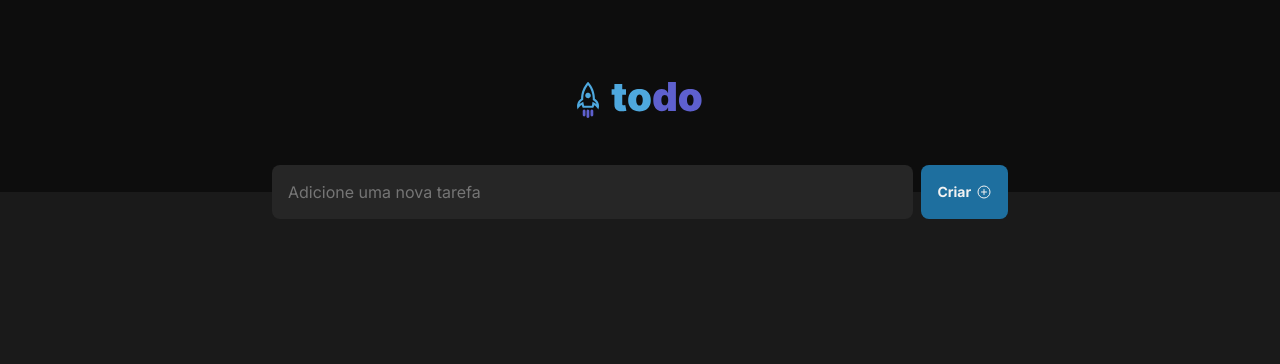
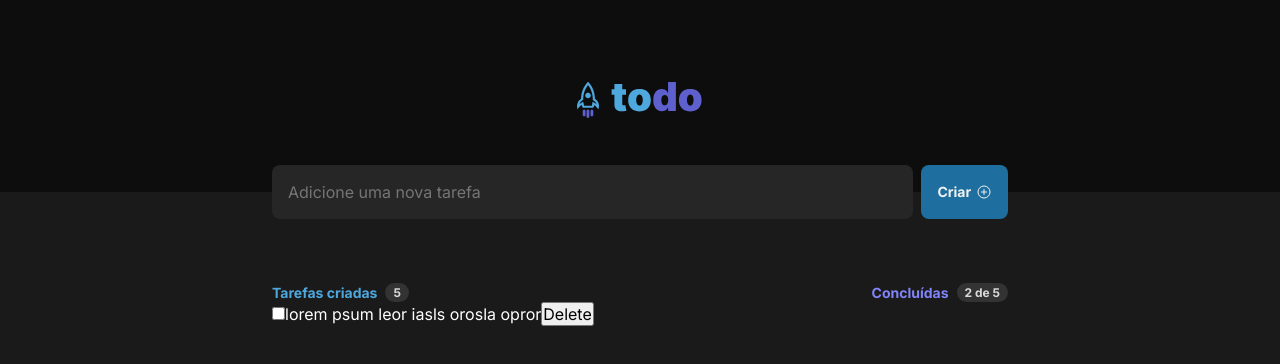
Before and after one commit to josileudo/ToDo, a React (Vite) app: page / in a window 1280 px wide. Shown: the top 364 px of the page. Built offline with nearby package versions, Linux system fonts and the light colour scheme.

Commit message:
:sparkles: feat: TaskProgress component created

```diff
--- a/src/App.module.css
+++ b/src/App.module.css
@@ -4,6 +4,12 @@
 
   display: flex;
   align-items: flex-start;
+  flex-direction: column;
+}
+
+.wrapper > article {
+  width: 100%;
+  margin-top: 4rem;
 }
 
 @media(max-width: 720px) {
--- a/src/App.tsx
+++ b/src/App.tsx
@@ -1,16 +1,31 @@
 import { Header } from './components/header';
-import { Task } from './components/task';
+import { NewTask } from './components/newTask';
 
 import styles from './App.module.css';
 import './global.css';
+import { TaskProgress } from './components/taskProgress';
 
 export function App() {
-
   return (
     <div>
       <Header />
       <div className={ styles.wrapper }>
-        <Task />
+        <NewTask />
+        <article>
+          <TaskProgress />
+          <div>
+            <div>
+              <input
+                type="checkbox"
+              >
+              </input>
+              <span>lorem psum leor iasls orosla opror</span>
+              <button>
+                Delete
+              </button>
+            </div>
+          </div>
+        </article>
       </div>
     </div>
   )
--- a/src/components/task.tsx
+++ b/src/components/newTask.tsx
@@ -1,7 +1,7 @@
-import styles from './task.module.css';
+import styles from './newTask.module.css';
 import { PlusCircle } from 'phosphor-react';
 
-export function Task() {
+export function NewTask() {
   return (
     <div className={ styles.task }>
       <form className={ styles.taskForm }>
--- /dev/null
+++ b/src/components/taskProgress.module.css
@@ -0,0 +1,34 @@
+.taskProgress {
+  display: flex;
+  justify-content: space-between;
+  align-items: start;
+}
+
+.taskStatus {
+  display: flex;
+  flex-direction: row;
+  align-items: center;
+
+  font-weight: bold;
+
+  gap: 0.5rem;
+}
+
+.taskStatus > span {
+  color: var(--gray-200);
+  font-size: 0.75rem;
+
+  background: var(--gray-500);
+  padding: 0.125rem 0.5rem;
+  border-radius: 1rem;
+}
+
+.taskCreated {
+  color: var(--blue-500);
+  font-size: 0.875rem;
+}
+
+.taskDone {
+  color: var(--purple-500);
+  font-size: 0.875rem;
+}
--- /dev/null
+++ b/src/components/taskProgress.tsx
@@ -0,0 +1,18 @@
+import style from './taskProgress.module.css';
+
+export function TaskProgress() {
+  return(
+    <div className={style.taskProgress}>
+
+      <div className={style.taskStatus}>
+        <p className={style.taskCreated}>Tarefas criadas</p>
+        <span>5</span>
+      </div>
+
+      <div className={style.taskStatus}>
+        <p className={style.taskDone}>Concluídas</p>
+        <span>2 de 5</span>
+      </div>
+    </div>
+  )
+}
```
Also changed, not shown: src/components/newTask.module.css (renamed from src/components/task.module.css), 1 other file (tests, documents, lock files or other folders).
